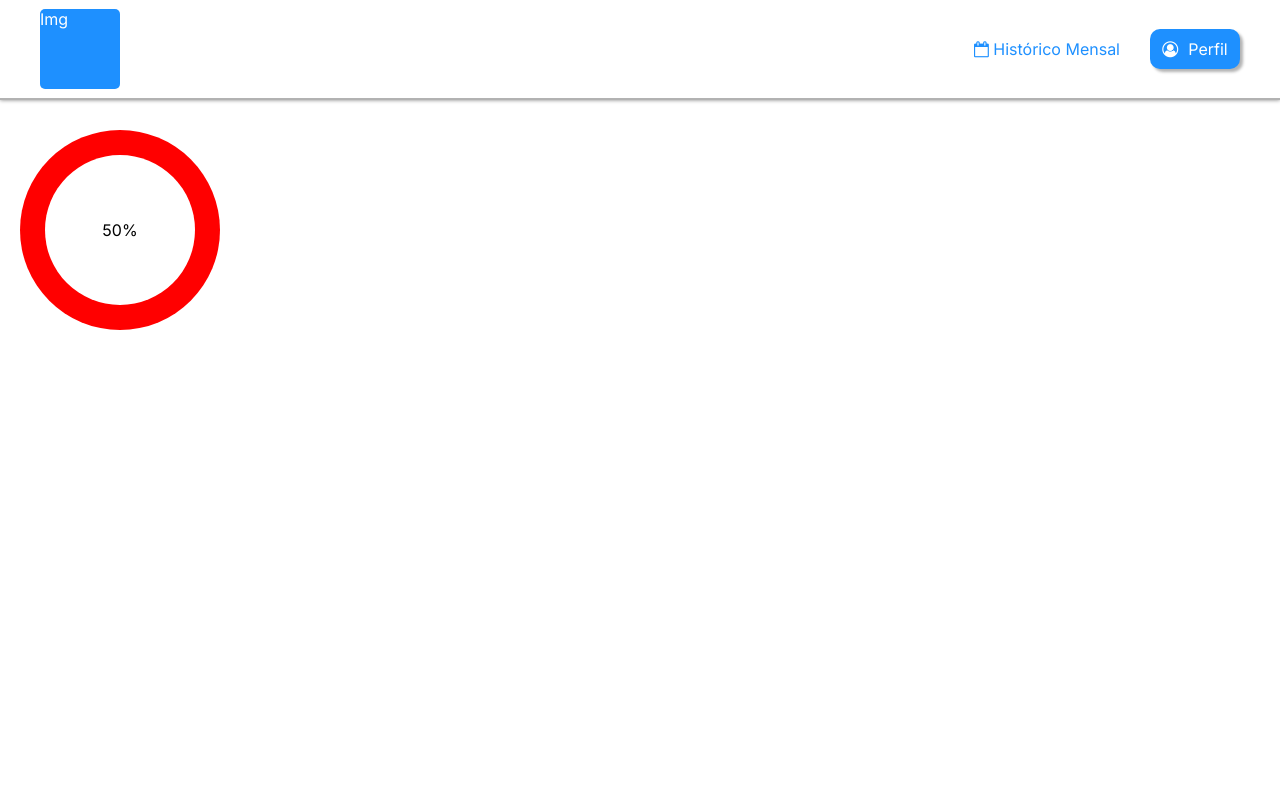
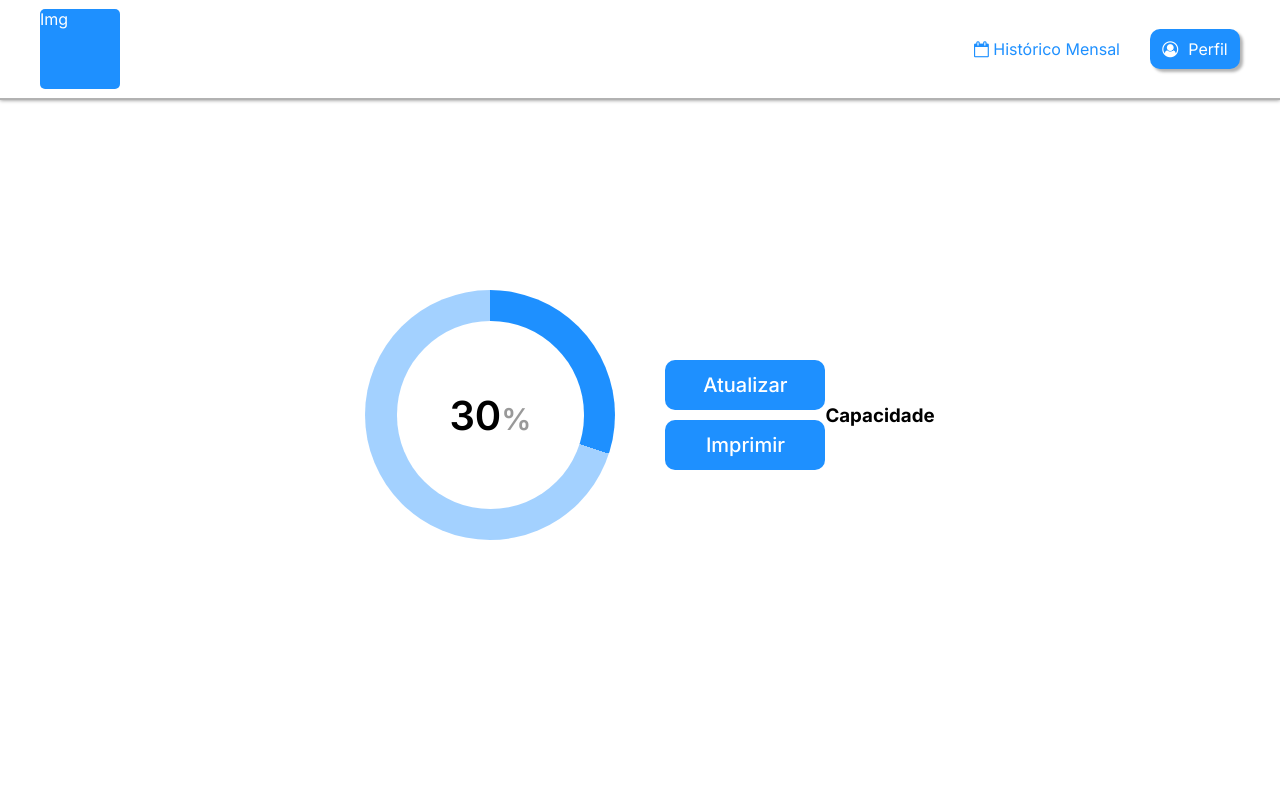
Before and after one commit to StivenF0/Projeto-Oficina4, a PHP site: page /app.html in a window 1280 px wide. Run offline with PHP 8.4, Linux system fonts and the light colour scheme.

Commit message:
making the app

```diff
--- a/app.html
+++ b/app.html
@@ -5,9 +5,10 @@
     <meta charset="UTF-8">
     <meta http-equiv="X-UA-Compatible" content="IE=edge">
     <meta name="viewport" content="width=device-width, initial-scale=1.0">
-    <title>Document</title>
-    <link rel="stylesheet" href="styles\app.css">
+    <title>WaterView</title>
+    <link rel="stylesheet" href="styles/app.css">
     <link rel="stylesheet" href="https://cdnjs.cloudflare.com/ajax/libs/font-awesome/4.7.0/css/font-awesome.css" integrity="sha512-5A8nwdMOWrSz20fDsjczgUidUBR8liPYU+WymTZP1lmY9G6Oc7HlZv156XqnsgNUzTyMefFTcsFH/tnJE/+xBg==" crossorigin="anonymous" referrerpolicy="no-referrer" />
+    <script src="./scripts/app.js" defer></script>
 </head>
 <body>
     <header>
@@ -20,8 +21,15 @@
         </nav>
     </header>
     <main>
-        <div class="circle-graphic">
-            <div class="value">50%</div>
+        <div class="circle-graphic" id="progressBar">
+            <div class="value" id="progressValue"></div>
+        </div>
+        <div class="buttons">
+            <button>Atualizar</button>
+            <button>Imprimir</button>
+        </div>
+        <div class="info">
+            <h3>Capacidade</h3>
         </div>
     </main>
 </body>
--- /dev/null
+++ b/scripts/app.js
@@ -0,0 +1,22 @@
+progressBar = document.getElementById('progressBar')
+value = document.getElementById('progressValue')
+
+const progressSpeed = 15; //Speed in ms
+let progressValue = 0;
+let progressValueEnd = 30; // Value in percent
+
+progress = setInterval(() => {
+    value.textContent = `${progressValue}`
+    progressBar.style.background = `conic-gradient(
+        var(--primary-color) ${progressValue * 3.6}deg,
+        var(--secondary-color) ${progressValue * 3.6}deg
+    )`
+    if (progressValue === progressValueEnd) {
+        clearInterval(progress)
+    } else {
+        progressValue++
+    }
+}, progressSpeed)
+
+obj = document.querySelector('main > div:nth-child(2)')
+console.log(obj)
--- a/styles/app.css
+++ b/styles/app.css
@@ -10,12 +10,15 @@ body {
     min-height: 100vh;
 }
 :root {
-    --color: #1E90FF;
+    --primary-color: #1E90FF;
+    --secondary-color: #a3d1ff;
+
+    --navbar-height: 100px;
 }
 
 header .navbar {
     width: 100%;
-    height: 100px;
+    height: var(--navbar-height);
     padding: 0 40px;
 
     display: flex;
@@ -28,7 +31,7 @@ header .navbar {
 header .navbar .img-container {
     width: 80px;
     height: 80px;
-    background-color: var(--color);
+    background-color: var(--primary-color);
     color: white;
     border-radius: 5px;
 }
@@ -40,7 +43,7 @@ header .navbar ul {
 }
 header .navbar ul li {
     margin: 0 0 0 30px;
-    color: var(--color);
+    color: var(--primary-color);
     cursor: pointer;
 }
 header .navbar ul li:nth-last-child(1){
@@ -52,28 +55,39 @@ header .navbar ul li:nth-last-child(1){
     justify-content: center;
 
     color: white;
-    background-color: var(--color);
+    background-color: var(--primary-color);
 
     border-radius: 10px;
     box-shadow: 3px 3px 3px rgba(0,0,0,.3);
+    transition: 120ms;
+}
+header .navbar ul li:nth-last-child(1):hover {
+    transform: translateY(-15%);
 }
 header .navbar ul li span {
     margin-left: 10px;
 }
 
 main {
+    width: 100%;
+    height: calc(100vh - var(--navbar-height));
     display: flex;
+    justify-content: center;
+    align-items: center;
     padding-top: 30px;
     padding-left: 20px;
 }
+main > * {
+    transform: translateY(-50px);
+}
 main .circle-graphic {
     position: relative;
-    background-color: red;
-    height: 200px;
-    width: 200px;
+    height: 250px;
+    width: 250px;
     border-radius: 50%;
-    display: grid;
-    place-items: center;
+    display: flex;
+    align-items: center;
+    justify-content: center;
 }
 main .circle-graphic::before {
     content: "";
@@ -83,7 +97,42 @@ main .circle-graphic::before {
     width: 75%;
     border-radius: 50%;
 }
-main .circle-graphic .value {
+
+main .circle-graphic .value,
+main .circle-graphic .value::after{
+    z-index: 1;
     color: black;
-    z-index: 1;
+    font-size: 40px;
+    font-weight: 600;
 }
+main .circle-graphic .value::after {
+    content: '%';
+    font-size: 30px;
+    color: rgba(0,0,0,.4);
+}
+
+main .buttons {
+    width: 160px;
+    margin-left: 50px;
+    display: grid;
+    grid-gap: 10px;
+    align-items: center;
+}
+main .buttons button {
+    height: 50px;
+    border: none;
+    font-size: 20px;
+    font-weight: 500;
+    border-radius: 10px;
+    background-color: var(--primary-color);
+    color: #fff;
+    cursor: pointer;
+    transition: 200ms;
+}
+main .buttons button:hover {
+    background-color: var(--secondary-color);
+    color: cornflowerblue;
+}
+main > div:nth-child(2) {
+    break-after: flex;
+}
```
